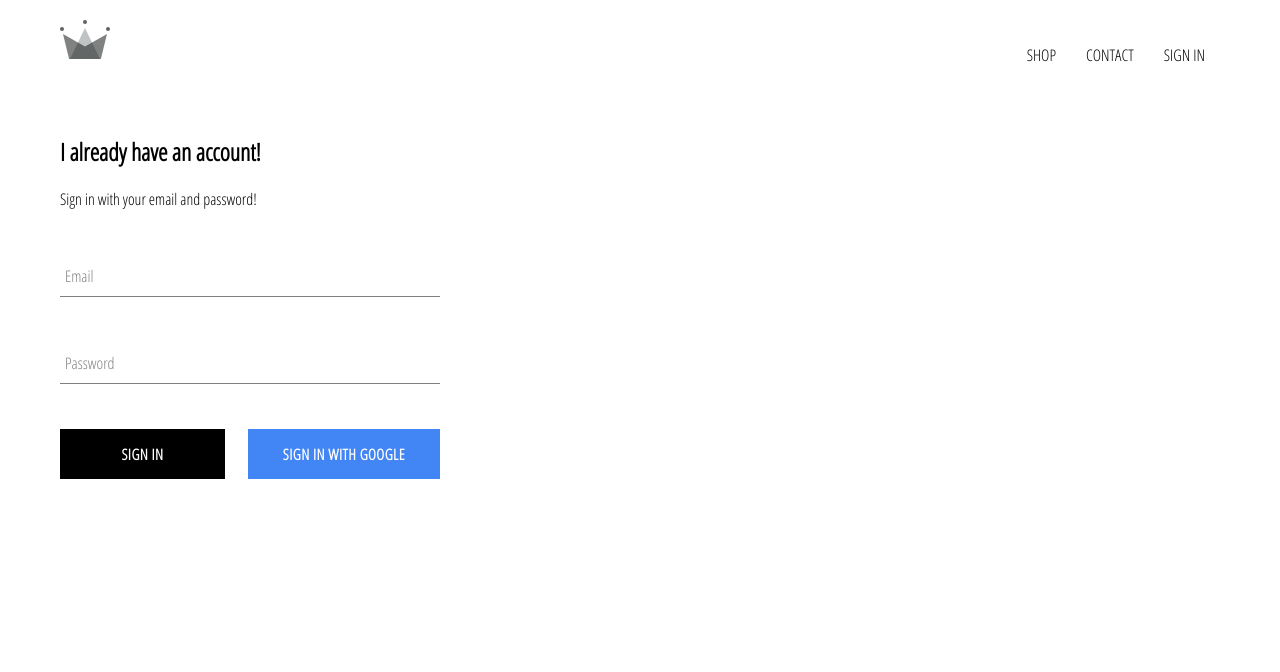
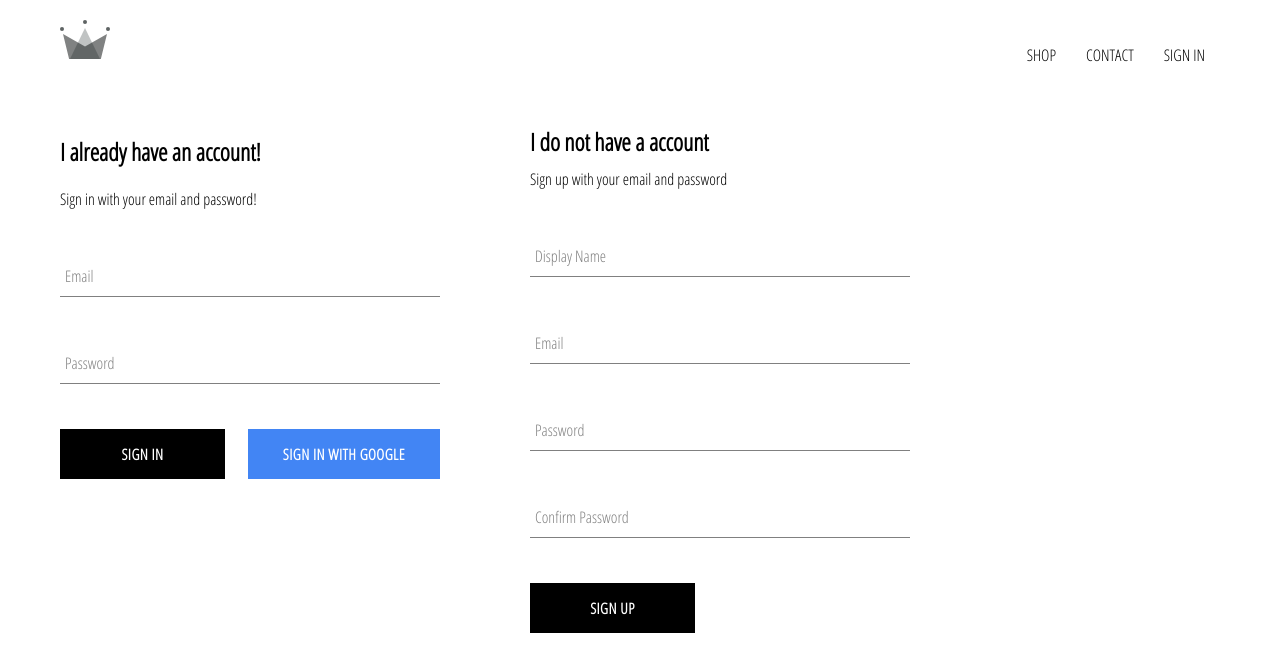
Before and after one commit to PetruLucan/Crown-Clothing, a React (Create React App) app: page /signin in a window 1280 px wide. Shown: the top 672 px of the page. Built offline with nearby package versions, Linux system fonts and the light colour scheme; no server answers.

Commit message:
imprlemented firebase utils, included ability to store authentificated users into firestore database

```diff
--- a/src/App.js
+++ b/src/App.js
@@ -15,26 +15,41 @@
 
 
 class App extends React.Component {
-constructor(){
-  super();
+  constructor() {
+    super();
 
     this.state = {
       currentUser: null
     }
-}
+  }
 
-componentDidMount(){
-  auth.onAuthStateChanged(async user => {
-    createUserProfileDocument(user)
+  componentDidMount() {
+    auth.onAuthStateChanged(async userAuth => {
+      if (userAuth) {
+        const userRef = await createUserProfileDocument(userAuth);
 
-  })
-}
+        userRef.onSnapshot(snapShot => {
+          this.setState({
+            currentUser: {
+              id: snapShot.id,
+              ...snapShot.data()
+            }
+          })
+          console.log(this.state)
+        });
+      }
+      else {
+        this.setState({ currentUser: userAuth });
+      }
+
+    });
+  }
 
 
   render() {
     return (
       <div>
-        <Header currentUser = {this.state.currentUser}>
+        <Header currentUser={this.state.currentUser}>
 
         </Header>
         <Switch>
--- /dev/null
+++ b/src/components/sign-up/sign-up.component.jsx
@@ -0,0 +1,122 @@
+import React from 'react';
+
+import FormImput from '../form-input/form-input.component';
+import CustomButton from '../custom-button/custom-button.component';
+
+import { auth, createUserProfileDocument } from '../../firebase/firebase.utils';
+
+import './sign-up.styles.scss';
+
+class SignUp extends React.Component {
+    constructor() {
+        super();
+
+        this.state = {
+            displayName: '',
+            email: '',
+            password: '',
+            confirmPassword: ''
+        }
+    }
+
+    handleSubmit = async event => {
+        event.preventDefault();
+
+        const { displayName, email, password, confirmPassword } = this.state;
+
+        if (password !== confirmPassword) {
+            alert("passwords don't match");
+            return;
+        }
+
+        try {
+            const { user } = await auth.createUserWithEmailAndPassword
+                (
+                    email,
+                    password
+                );
+
+            await createUserProfileDocument(user, { displayName });
+
+            this.setState({
+                displayName: '',
+                email: '',
+                password: '',
+                confirmPasword: ''
+            });
+
+        } catch (error) {
+            console.error(error);
+        }
+
+    };
+
+    handleChange = event => {
+        const { name, value } = event.target;
+
+        this.setState({ [name]: value });
+    };
+
+
+    render() {
+
+        const { displayName, email, password, confirmPassword } = this.state;
+
+        return (
+            <div className='sign-up'>
+                <h2 className='title'>I do not have a account</h2>
+                <span>Sign up with your email and password</span>
+                <form className='sign-up-form' onSubmit={this.handleSubmit}>
+                    <FormImput
+                        type='text'
+                        name='displayName'
+                        value={displayName}
+                        handleChange={this.handleChange}
+                        label='Display Name'
+                        required
+                    >
+
+                    </FormImput>
+
+                    <FormImput
+                        type='email'
+                        name='email'
+                        value={email}
+                        handleChange={this.handleChange}
+                        label='Email'
+                        required
+                    >
+
+                    </FormImput>
+
+                    <FormImput
+                        type='password'
+                        name='password'
+                        value={password}
+                        handleChange={this.handleChange}
+                        label='Password'
+                        required
+                    >
+
+                    </FormImput>
+
+                    <FormImput
+                        type='password'
+                        name='confirmPassword'
+                        value={confirmPassword}
+                        handleChange={this.handleChange}
+                        label='Confirm Password'
+                        required
+                    >
+
+                    </FormImput>
+                    <CustomButton type='submit'>SIGN UP</CustomButton>
+                </form>
+            </div>
+        )
+    }
+
+}
+
+
+export default SignUp;
--- /dev/null
+++ b/src/components/sign-up/sign-up.styles.scss
@@ -0,0 +1,9 @@
+.sign-up{
+    display: flex;
+    flex-direction: column;
+    width: 380px;
+
+    .title{
+        margin: 10px 0;
+    }
+}
--- a/src/pages/sign-in-and-sign-up/sign-in-and-sign-up.component.jsx
+++ b/src/pages/sign-in-and-sign-up/sign-in-and-sign-up.component.jsx
@@ -1,15 +1,16 @@
 import React from 'react';
+
 import SignIn from '../../components/sign-in/sign-in.component';
-import FormInput from '../../components/form-input/form-input.component';
+import SignUp from '../../components/sign-up/sign-up.component';
+
 
 import './sign-in-and-sign-up.styles.scss';
 
 
 const SignInAndSignUpPage = () => (
     <div className='sign-in-and-sign-up'>
-        <SignIn>
-            <FormInput></FormInput>
-        </SignIn>
+        <SignIn> </SignIn>
+        <SignUp></SignUp>
     </div>
 );
 
--- a/src/pages/sign-in-and-sign-up/sign-in-and-sign-up.styles.scss
+++ b/src/pages/sign-in-and-sign-up/sign-in-and-sign-up.styles.scss
@@ -0,0 +1,6 @@
+.sign-in-and-sign-up{
+    width:850px;
+    display: flex;
+    justify-content: space-between;
+    margin: 30xp auto;
+}
```
Also changed, not shown: src/components/form-input/form-input.component.jsx (+9 -8 lines).
